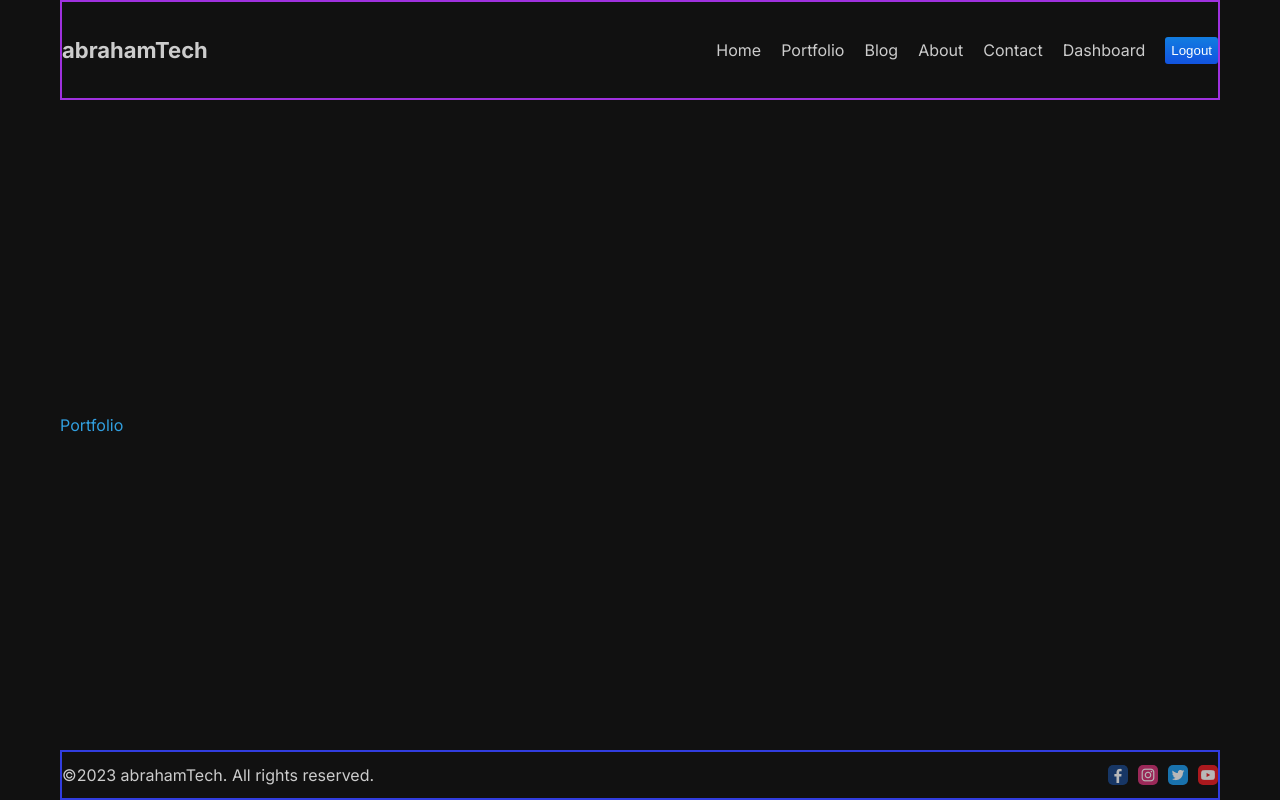
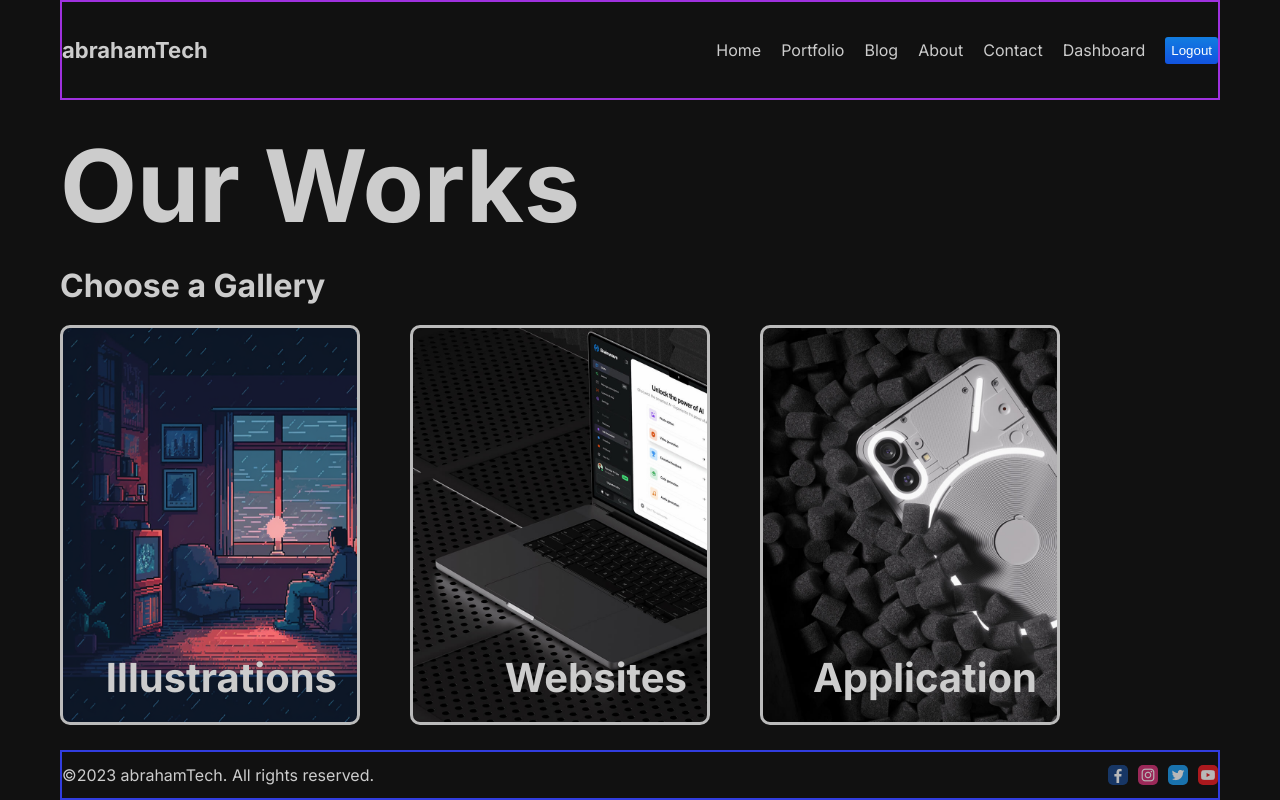
Before and after one commit to abrahamTech/NextJs-FullStackApp1, a Next.js app: page /portfolio in a window 1280 px wide. Built offline with nearby package versions, Linux system fonts and the light colour scheme.

Commit message:
Portfolio section has been added

```diff
--- a/src/app/portfolio/[category]/page.module.css
+++ b/src/app/portfolio/[category]/page.module.css
@@ -1,3 +1,40 @@
-.wordColor{
-    color: #317ddf;
+.catTitle {
+    color: #127de0;
 }
+
+.item {
+    display: flex;
+    gap: 50px;
+    margin-top: 50px;
+    margin-bottom: 100px;
+}
+
+.item:nth-child(2n+1) {
+    flex-direction: row-reverse;
+}
+
+.imgContainer {
+    flex: 1;
+    height: 500px;
+    position: relative;
+}
+
+.img {
+    object-fit: cover;
+}
+
+.content {
+    flex: 1;
+    display: flex;
+    flex-direction: column;
+    gap: 20px;
+    justify-content: center;
+}
+
+.title {
+    font-size: 50px;
+}
+
+.desc {
+    font-size: 20px;
+}
--- /dev/null
+++ b/src/app/portfolio/layout.jsx
@@ -0,0 +1,13 @@
+import React from 'react'
+import styles from "./page.module.css";
+
+const Layout = ({children}) => {
+  return (
+    <div>
+        <h1 className={styles.mainTitle}>Our Works</h1>
+        {children}
+    </div>
+  )
+}
+
+export default Layout
--- a/src/app/portfolio/page.jsx
+++ b/src/app/portfolio/page.jsx
@@ -1,9 +1,23 @@
 import React from 'react';
 import styles from "./page.module.css";
+import Link from 'next/link';
 
 const Portfolio = () => {
   return (
-    <div className={styles.wordColor}>Portfolio</div>
+    <div className={styles.container}>
+      <h1 className={styles.selectTitle}>Choose a Gallery</h1>
+      <div className={styles.items}>
+        <Link href="/portfolio/illustrations" className={styles.item}>
+          <span className={styles.title}>Illustrations</span>
+        </Link>
+        <Link href="/portfolio/websites" className={styles.item}>
+          <span className={styles.title}>Websites</span>
+        </Link>
+        <Link href="/portfolio/application"className={styles.item}>
+          <span className={styles.title}>Application</span>
+        </Link>
+      </div>
+    </div>
   )
 }
 
--- a/src/app/portfolio/page.module.css
+++ b/src/app/portfolio/page.module.css
@@ -1,3 +1,45 @@
-.wordColor{
-    color: #319fdf;
+.mainTitle {
+    font-size: 100px;
 }
+
+.selectTitle {
+    margin: 20px 0px;
+}
+
+.items {
+    display: flex;
+    gap: 50px;
+}
+
+.item {
+    border: 3px solid #bbb;
+    border-radius: 10px;
+    width: 300px;
+    height: 400px;
+    position: relative;
+    background-size: cover !important;
+}
+
+.item:nth-child(1) {
+    background: url("/illustration.png");
+}
+
+.item:nth-child(2) {
+    background:  url("/websites.jpg");
+}
+
+.item:nth-child(3) {
+    background: url("/apps.jpg");
+}
+
+.item:hover .title {
+    color: #127de0;
+}
+
+.title {
+    position: absolute;
+    right: 20px;
+    bottom: 20px;
+    font-size: 40px;
+    font-weight: bold;
+}
```
Also changed, not shown: src/app/portfolio/[category]/page.jsx (+39 -2 lines).
